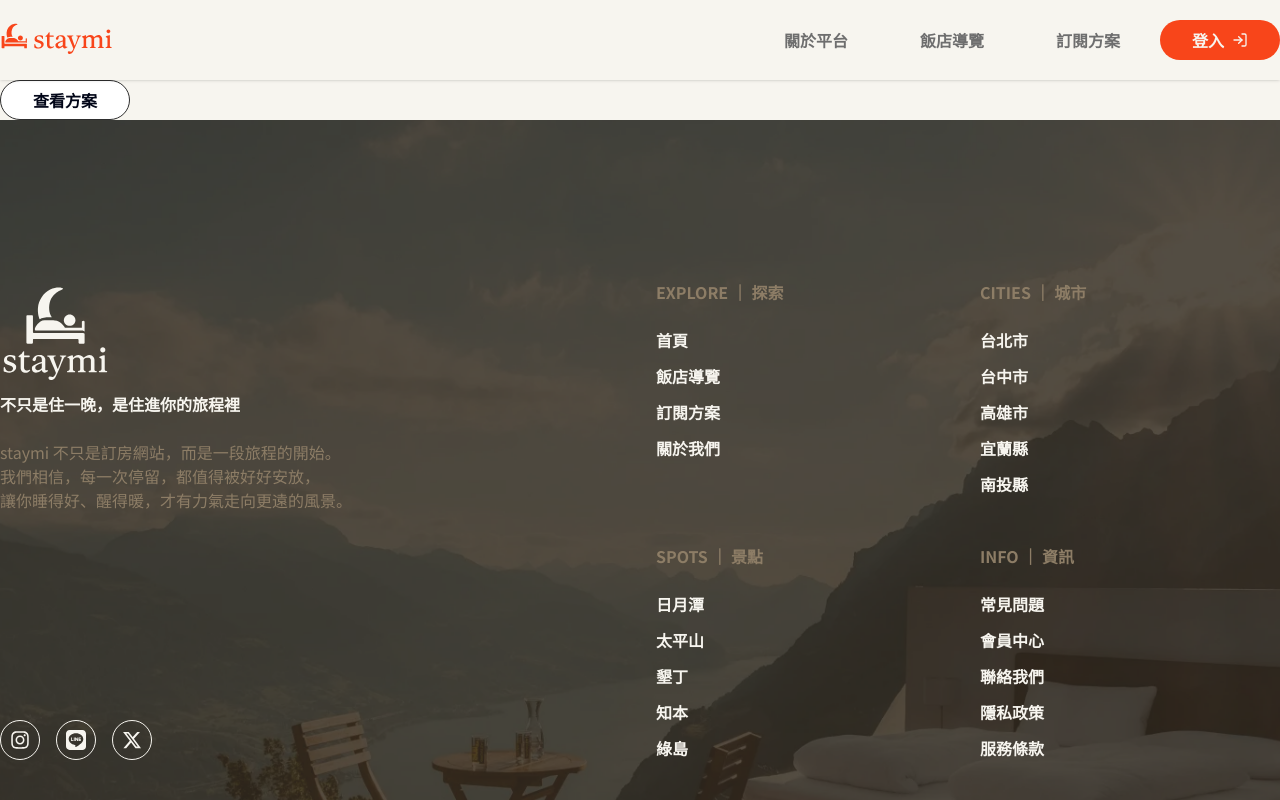
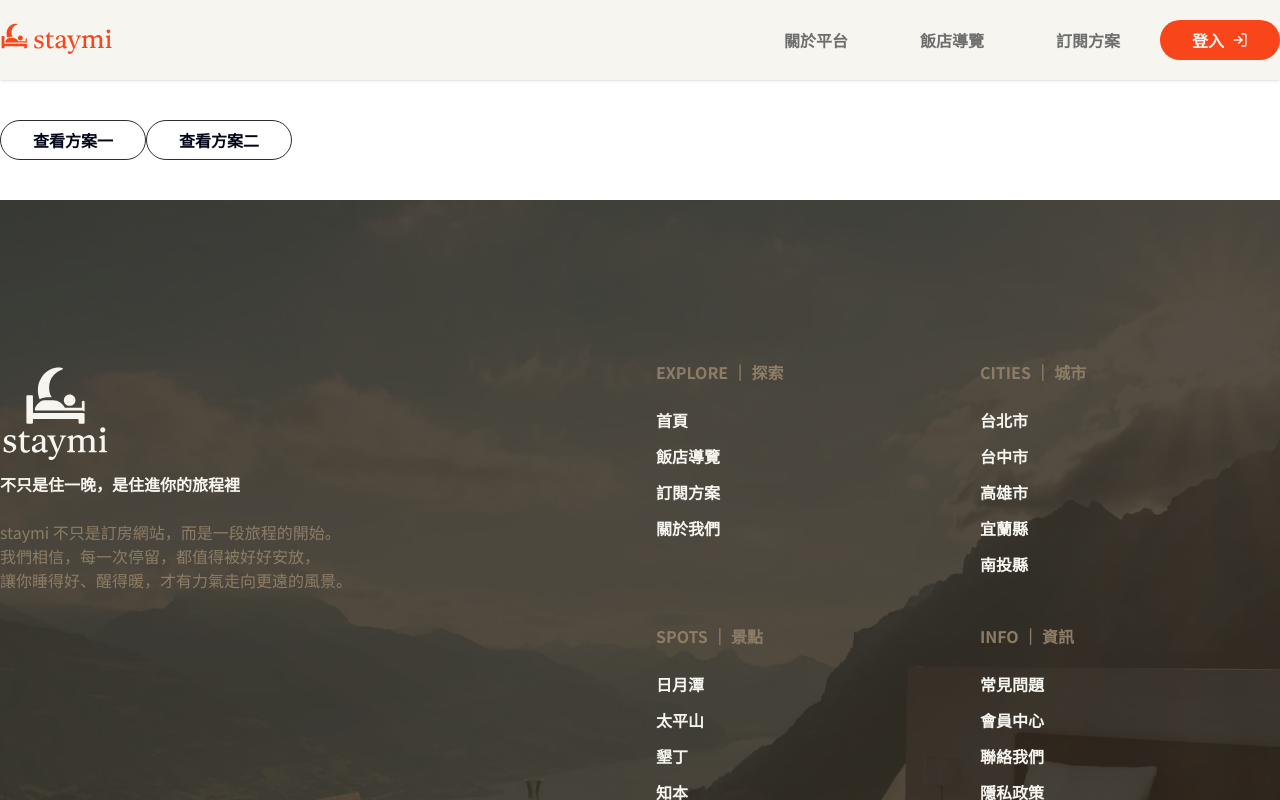
Before and after one commit to MisTPEBUS/stay-mi-next-app, a Next.js app: page /hotel in a window 1280 px wide. Shown: the top 800 px of the page. Built offline with nearby package versions, Linux system fonts and the light colour scheme.

Commit message:
fix:修改測試資料帶ID

```diff
--- a/src/app/(main)/hotel/page.tsx
+++ b/src/app/(main)/hotel/page.tsx
@@ -4,13 +4,15 @@ import React from "react";
 import { Button } from "@/components/ui/button";
 
 const hotelPage = () => {
-  const plan_id = "ya-two-hotel";
   return (
-    <>
+    <div className="bg-white-pure container mx-auto flex-col py-10">
       <Button variant="outline" asChild>
-        <Link href={`/hotel/${plan_id}`}>查看方案</Link>
+        <Link href={`/hotel/52accaef-1f99-4131-bfe4-e2e545c9c028`}>查看方案一</Link>
       </Button>
-    </>
+      <Button variant="outline" asChild>
+        <Link href={`/hotel/cea51ab9-2a78-4de0-8511-28be46e1f39c`}>查看方案二</Link>
+      </Button>
+    </div>
   );
 };
 
```
